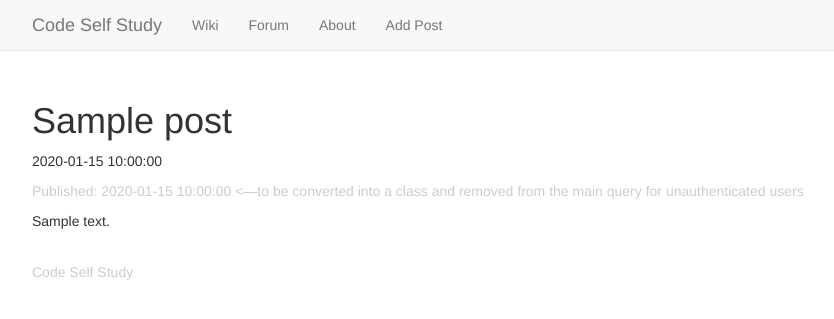
After one commit to codeselfstudy/codeselfstudy_flask, a Flask app: template app/codeselfstudy/templates/forum/post_detail.html in a window 1280 px wide. The commit adds this page. Shown: the top 319 px of the page, without its empty margins (38-872 px from the left). Run offline with Flask 2, Linux system fonts and the light colour scheme; the template is opened without the code that fills it: most values are stand-ins (such as "Sample title", 1, 10 or a date in 2020); parts of the project's set-up code (start-up, migrations or seed data) failed here and were passed over; some libraries are stand-ins or nearby versions.

Commit message:
created detil page for form post and limiited detail on inintial form post listing page

```diff
--- a/app/codeselfstudy/templates/forum/index.html
+++ b/app/codeselfstudy/templates/forum/index.html
@@ -4,10 +4,9 @@
 <section class="container">
     {% for post in data.posts %}
     <div class="post">
-        <h2><a href="/forum/{{ post._id }}">{{ post.title }}</a></h2>
+        <h2><a href="/forum/p/{{ post.id }}">{{ post.title }}</a></h2>
         <p class="created-at">{{ post.created_at }}</p>
-        <p style="color: #ccc;">Published: {{ post.published }} &lt;&mdash;to be converted into a class and removed from the main query for unauthenticated users</p>
-        <p>{{ post.content|markdown }}</p>
+        <!-- <p style="color: #ccc;">Published: {{ post.published }} &lt;&mdash;to be converted into a class and removed from the main query for unauthenticated users</p> -->
     </div>
     {% endfor %}
 </section>
--- /dev/null
+++ b/app/codeselfstudy/templates/forum/post_detail.html
@@ -0,0 +1,12 @@
+{% extends 'layouts/base.html' %}
+
+{% block content %}
+<section class="container">
+    <div class="post">
+        <h1>{{ data.post.title }}</h1>
+        <p class="created-at">{{ data.post.created_at }}</p>
+        <p style="color: #ccc;">Published: {{ data.post.published }} &lt;&mdash;to be converted into a class and removed from the main query for unauthenticated users</p>
+        <p>{{ data.post.content|markdown }}</p>
+    </div>
+</section>
+{% endblock %}
```
Also changed, not shown: app/codeselfstudy/views/forum.py (+8 -0 lines).
